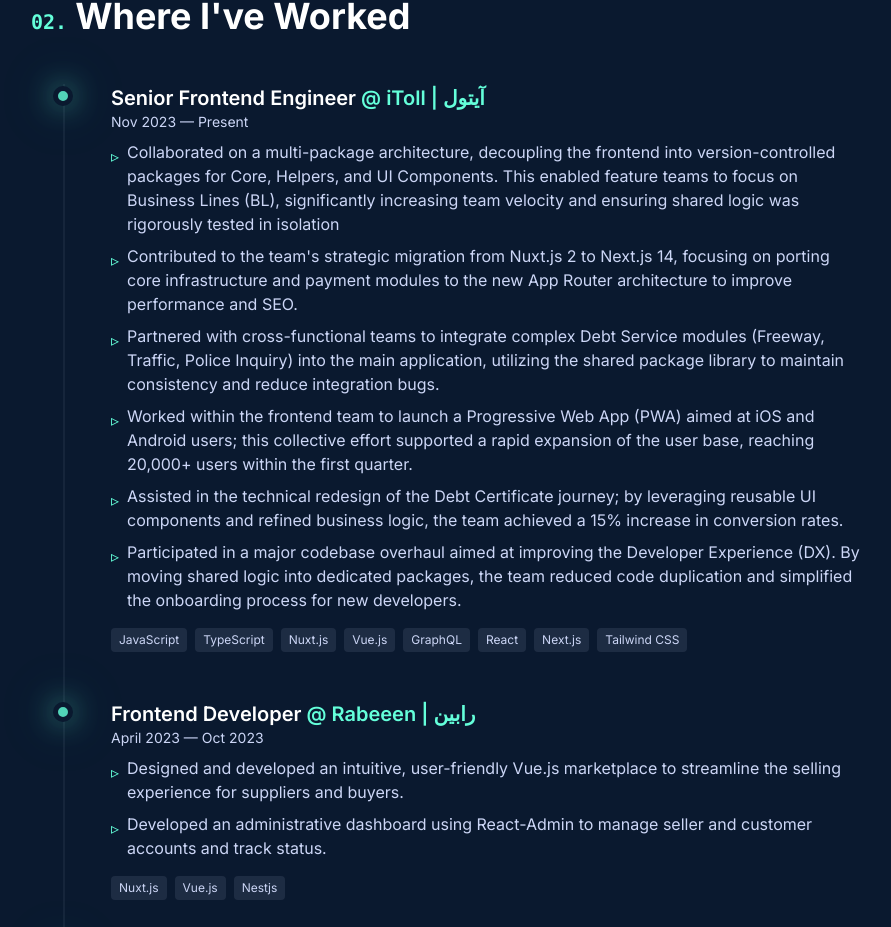
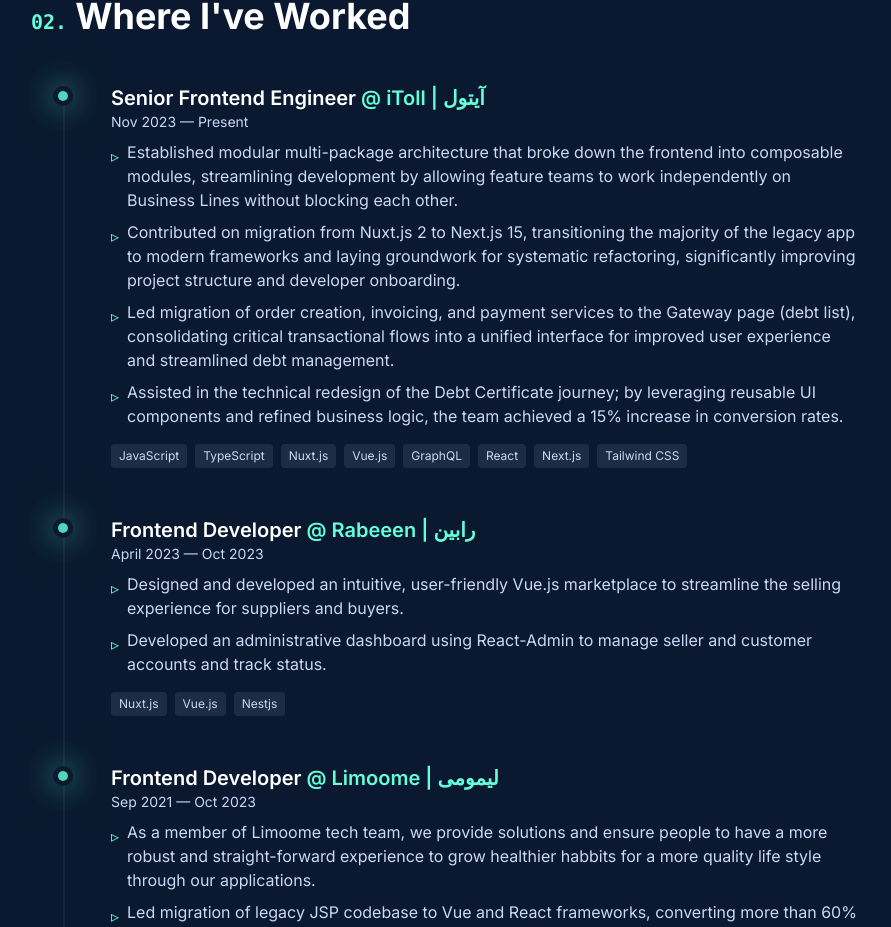
Before and after one commit to dev-mohammadrezaahmadi/-, a Next.js app: page / in a window 1280 px wide. Shown: the part 1524-2451 px from the top of the page, without its empty margins (193-1084 px from the left). Built offline with nearby package versions, Linux system fonts and the light colour scheme.

Commit message:
feat: update the content

```diff
--- a/components/sections/Experience.tsx
+++ b/components/sections/Experience.tsx
@@ -53,13 +53,10 @@
       location: 'Tehran, Iran',
       period: 'Nov 2023 — Present',
       description: [
-        'Collaborated on a multi-package architecture, decoupling the frontend into version-controlled packages for Core, Helpers, and UI Components. This enabled feature teams to focus on Business Lines (BL), significantly increasing team velocity and ensuring shared logic was rigorously tested in isolation',
-        "Contributed to the team's strategic migration from Nuxt.js 2 to Next.js 14, focusing on porting core infrastructure and payment modules to the new App Router architecture to improve performance and SEO.",
-        "Partnered with cross-functional teams to integrate complex Debt Service modules (Freeway, Traffic, Police Inquiry) into the main application, utilizing the shared package library to maintain consistency and reduce integration bugs.",
-        "Worked within the frontend team to launch a Progressive Web App (PWA) aimed at iOS and Android users; this collective effort supported a rapid expansion of the user base, reaching 20,000+ users within the first quarter.",
-        "Assisted in the technical redesign of the Debt Certificate journey; by leveraging reusable UI components and refined business logic, the team achieved a 15% increase in conversion rates.",
-        "Participated in a major codebase overhaul aimed at improving the Developer Experience (DX). By moving shared logic into dedicated packages, the team reduced code duplication and simplified the onboarding process for new developers."
-
+        "Established modular multi-package architecture that broke down the frontend into composable modules, streamlining development by allowing feature teams to work independently on Business Lines without blocking each other.",
+        "Contributed on migration from Nuxt.js 2 to Next.js 15, transitioning the majority of the legacy app to modern frameworks and laying groundwork for systematic refactoring, significantly improving project structure and developer onboarding.",
+        "Led migration of order creation, invoicing, and payment services to the Gateway page (debt list), consolidating critical transactional flows into a unified interface for improved user experience and streamlined debt management.",
+        "Assisted in the technical redesign of the Debt Certificate journey; by leveraging reusable UI components and refined business logic, the team achieved a 15% increase in conversion rates."
       ],
       technologies: ['JavaScript', 'TypeScript', 'Nuxt.js', 'Vue.js', 'GraphQL' ,'React', 'Next.js', 'Tailwind CSS'],
     },
```
